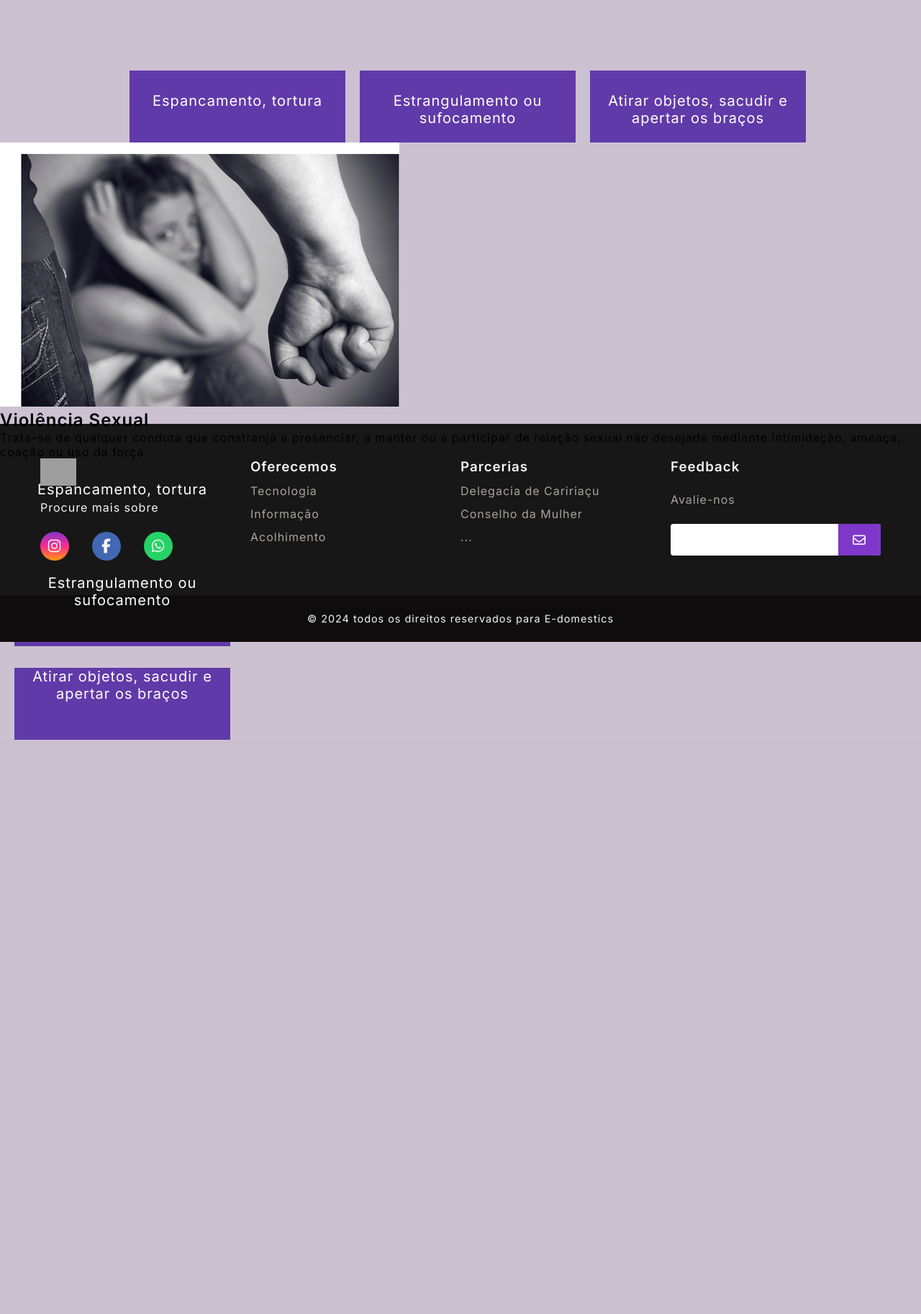
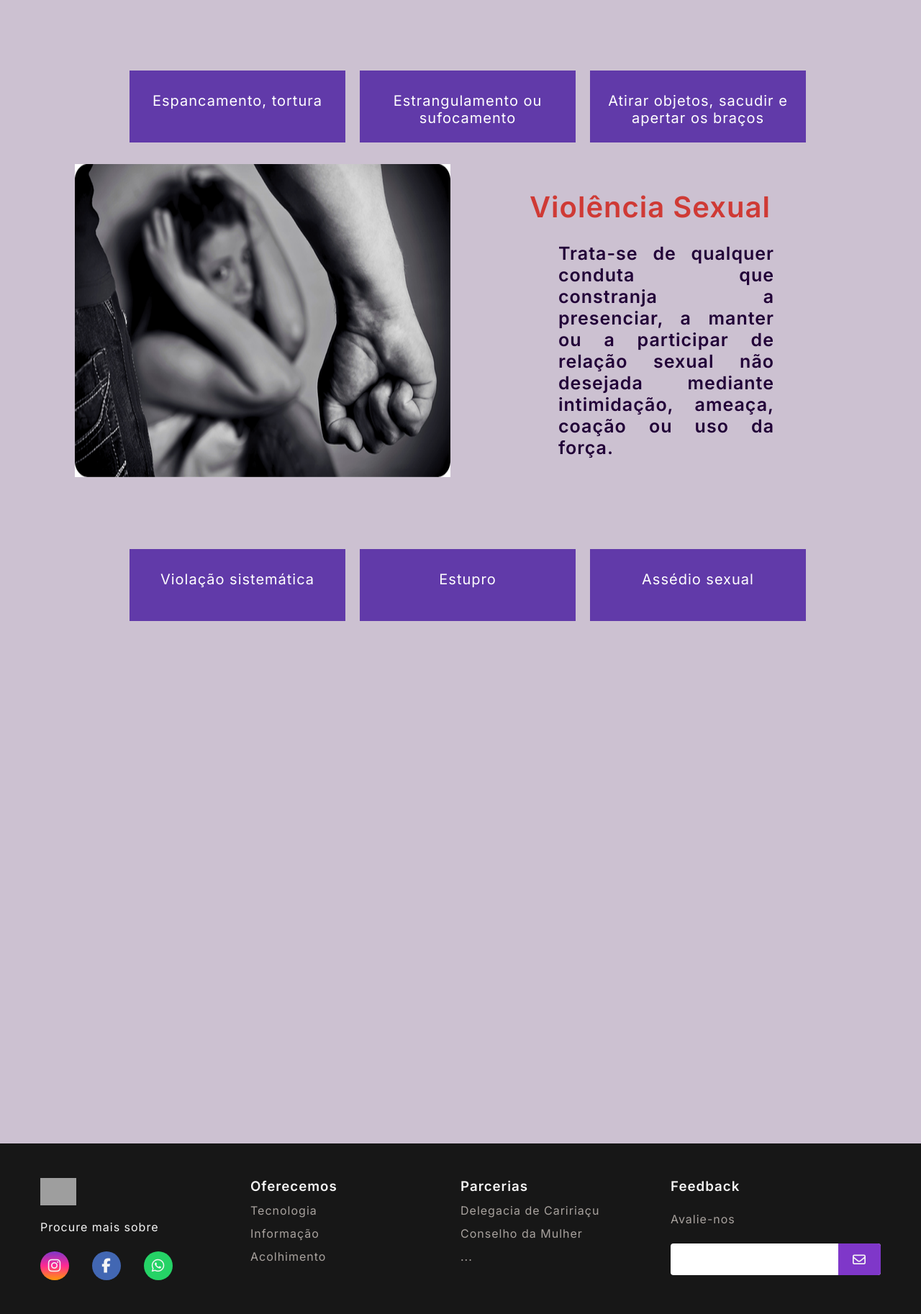
Before and after one commit to CrislainyMartins/desenvolvimento, a PHP site: page /infor2.html in a window 1280 px wide. Shown: the part 711-2537 px from the top of the page at 72% size. Before the commit the page ends 1739 px from the top, so only its background shows below. Run offline with PHP 8.4, Linux system fonts and the light colour scheme; some libraries are stand-ins or nearby versions; some web fonts are replaced; grey boxes are pictures that could not be loaded.

Commit message:
v2 26/02/25

```diff
--- a/infor2.css
+++ b/infor2.css
@@ -278,7 +278,7 @@ body {
     /*fim menus*/
 
 .geral{
-    height: 1000px;
+    height: 2000px;
     margin-bottom: 100px;
     margin-top: 200px;
 
@@ -355,3 +355,49 @@ body {
   margin-top: 30px;
   color: white;
 }
+
+/*estilização v. sexual*/
+.conteudo2{
+display: flex;
+justify-content: center;
+ margin-top: 30px;
+
+}
+.d2 h2{
+  margin-left: 60px;
+}
+
+.box2{
+  display: flex;
+  justify-content: center;
+  margin-top: 100px;
+
+}
+
+
+.d2{
+  width: 500px;
+  height: 400px;
+  margin-left: 50px;
+  margin-top: 35px;
+}
+
+.d2 h2{
+  color: #CF3A35;
+  font-size: 40px;
+  font-weight: bolder;
+}
+
+.d2 p{
+  color: #210037;
+  width: 300px;
+  height: 200px;
+  /*text-align: justify;*/
+  font-weight: bolder;
+   margin: 0 auto;
+   font-size: 25px;
+   margin-top: 25px;
+   text-align: justify;
+
+
+}
--- a/infor2.html
+++ b/infor2.html
@@ -116,9 +116,9 @@
   </div>
 
   <div class="box2">
-    <div class="box1"><p>Espancamento, tortura</p></div>
-    <div class="box1"><p>Estrangulamento ou sufocamento</p></div>
-    <div class="box1"><p>Atirar objetos, sacudir e apertar os braços</p></div>
+    <div class="box1"><p>Violação sistemática</p></div>
+    <div class="box1"><p>Estupro</p></div>
+    <div class="box1"><p>Assédio sexual</p></div>
   </div>
 
 
--- a/inicio.html
+++ b/inicio.html
@@ -91,6 +91,7 @@
 
         <div class="imagem1">
             <img src="imgs/img principal.png">
+            <img src="imgs/fala maria .png">
         </div>
 
         <div class="parte1">
```
Also changed, not shown: imgs/fala maria .png (added), imgs/violenciasexual.png.
